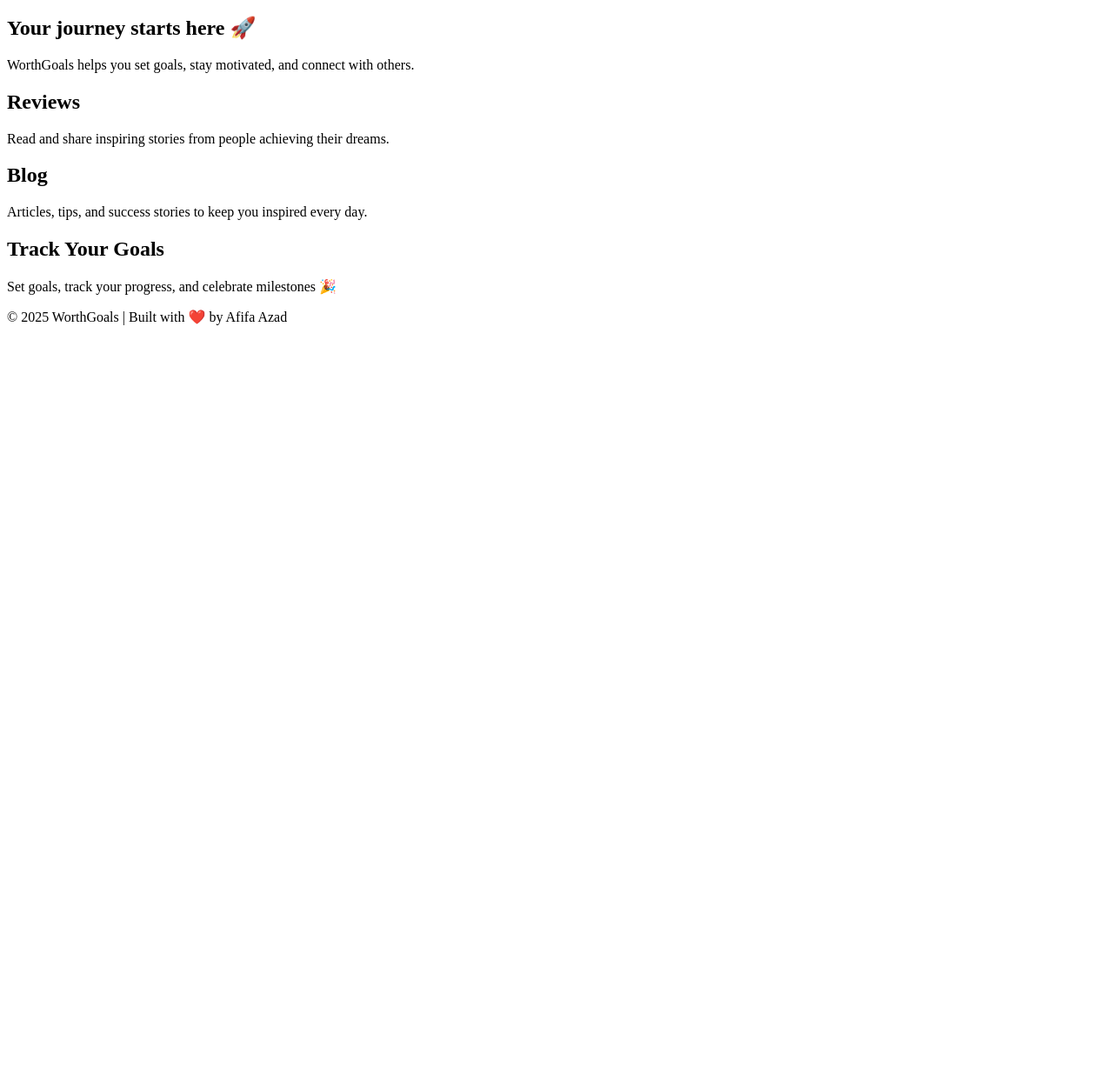
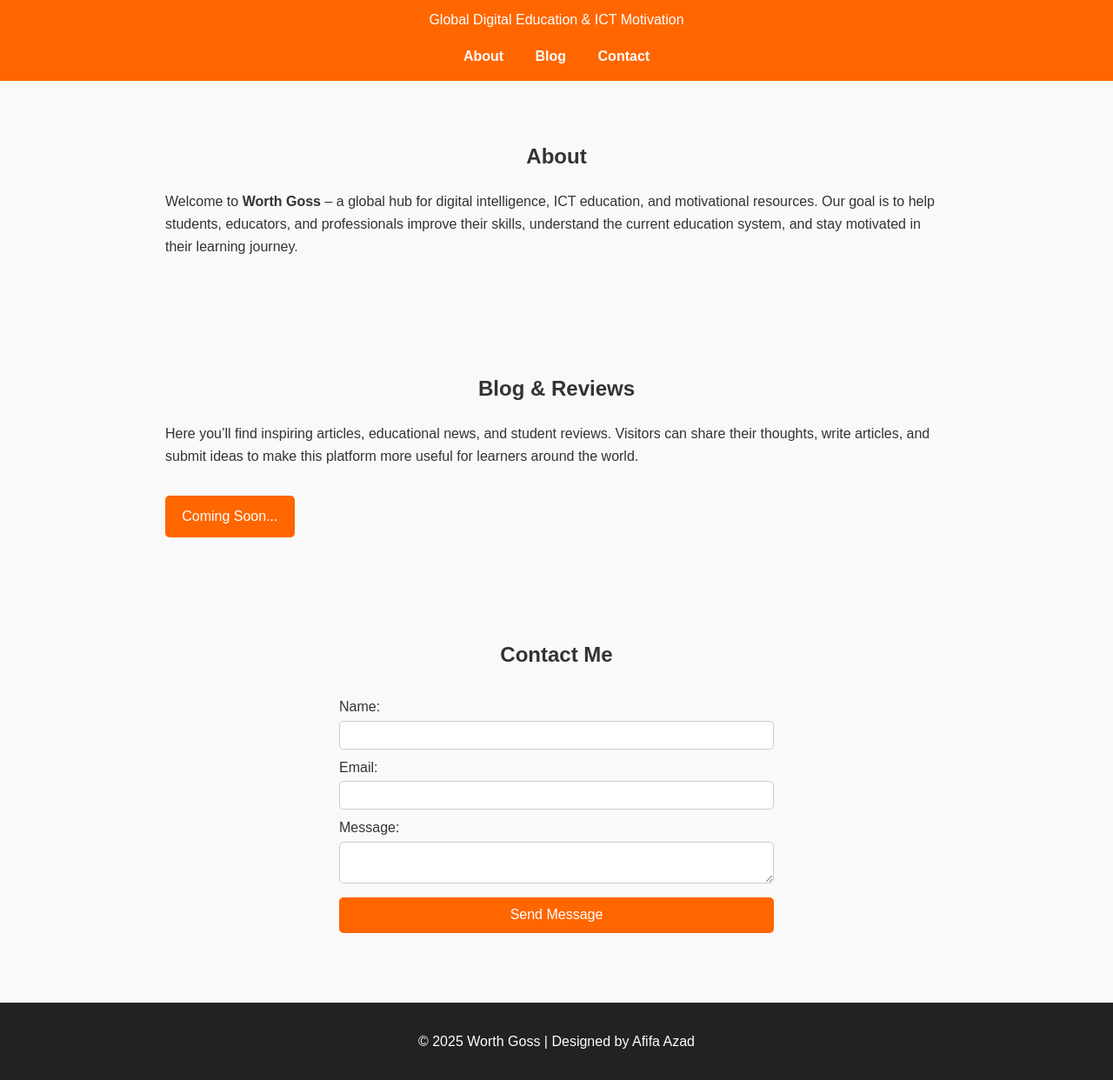
Before and after one commit to azadafifa25-tech/Worth-Goss, a plain HTML site: page index.html in a window 1280 px wide. Shown: the part 100-1342 px from the top of the page at 87% size. Before the commit the page ends 800 px from the top, so only its background shows below. Drawn offline with Linux system fonts and the light colour scheme.

Commit message:
Update index.html

```diff
--- a/index.html
+++ b/index.html
@@ -3,59 +3,135 @@
 <head>
   <meta charset="UTF-8">
   <meta name="viewport" content="width=device-width, initial-scale=1.0">
-
-  <!-- SEO Essentials -->
-  <title>WorthGoals - Achieve Your Dreams</title>
-  <meta name="description" content="WorthGoals helps you track goals, share reviews, read blogs, and stay motivated. Join the community and achieve your dreams!">
-  <meta name="keywords" content="WorthGoals, goals, motivation, reviews, blog, success, community">
-  <meta name="author" content="Afifa Azad">
-
-  <!-- Social Media Sharing -->
-  <meta property="og:title" content="WorthGoals - Achieve Your Dreams">
-  <meta property="og:description" content="WorthGoals is a digital space to set goals, share stories, and stay motivated.">
-  <meta property="og:type" content="website">
-  <meta property="og:url" content="https://azadafifa25-tech.github.io/worthgoals/">
-  <meta property="og:image" content="https://azadafifa25-tech.github.io/worthgoals/images/cover.jpg">
-
-  <!-- Favicon (optional) -->
-  <link rel="icon" href="favicon.ico" type="image/x-icon">
+  <title>Worth Goss - Digital Education Hub</title>
+  <style>
+    body {
+      margin: 0;
+      font-family: Arial, sans-serif;
+      line-height: 1.6;
+      background: #f9f9f9;
+      color: #333;
+    }
+    header {
+      background: #ff6600;
+      color: #fff;
+      padding: 1rem 2rem;
+      text-align: center;
+    }
+    nav {
+      margin-top: 1rem;
+    }
+    nav a {
+      color: white;
+      text-decoration: none;
+      margin: 0 1rem;
+      font-weight: bold;
+    }
+    nav a:hover {
+      text-decoration: underline;
+    }
+    .section {
+      padding: 3rem 2rem;
+      max-width: 900px;
+      margin: auto;
+    }
+    h1, h2 {
+      text-align: center;
+    }
+    .btn {
+      display: inline-block;
+      background: #ff6600;
+      color: #fff;
+      padding: 0.7rem 1.2rem;
+      text-decoration: none;
+      border-radius: 5px;
+      margin-top: 1rem;
+    }
+    form {
+      display: flex;
+      flex-direction: column;
+      max-width: 500px;
+      margin: auto;
+    }
+    form label {
+      margin: 0.5rem 0 0.2rem;
+    }
+    form input, form textarea {
+      padding: 0.5rem;
+      border: 1px solid #ccc;
+      border-radius: 5px;
+    }
+    form button {
+      margin-top: 1rem;
+      padding: 0.7rem;
+      border: none;
+      background: #ff6600;
+      color: #fff;
+      font-size: 1rem;
+      border-radius: 5px;
+      cursor: pointer;
+    }
+    form button:hover {
+      background: #e55b00;
+    }
+    footer {
+      background: #222;
+      color: #fff;
+      text-align: center;
+      padding: 1rem;
+      margin-top: 2rem;
+    }
+  </style>
 </head>
-
 <body>
   <header>
-    <h1>Welcome to WorthGoals</h1>
+    <h1>Worth Goss</h1>
+    <p>Global Digital Education & ICT Motivation</p>
     <nav>
-      <a href="#home">Home</a>
-      <a href="#reviews">Reviews</a>
+      <a href="#about">About</a>
       <a href="#blog">Blog</a>
-      <a href="#goals">Goals</a>
+      <a href="#contact">Contact</a>
     </nav>
   </header>
 
-  <section id="home">
-    <h2>Your journey starts here 🚀</h2>
-    <p>WorthGoals helps you set goals, stay motivated, and connect with others.</p>
+  <section id="about" class="section">
+    <h2>About</h2>
+    <p>
+      Welcome to <strong>Worth Goss</strong> – a global hub for digital intelligence,
+      ICT education, and motivational resources. Our goal is to help students,
+      educators, and professionals improve their skills, understand the current
+      education system, and stay motivated in their learning journey.
+    </p>
   </section>
 
-  <section id="reviews">
-    <h2>Reviews</h2>
-    <p>Read and share inspiring stories from people achieving their dreams.</p>
+  <section id="blog" class="section">
+    <h2>Blog & Reviews</h2>
+    <p>
+      Here you’ll find inspiring articles, educational news, and student reviews.
+      Visitors can share their thoughts, write articles, and submit ideas to make
+      this platform more useful for learners around the world.
+    </p>
+    <a href="#" class="btn">Coming Soon...</a>
   </section>
 
-  <section id="blog">
-    <h2>Blog</h2>
-    <p>Articles, tips, and success stories to keep you inspired every day.</p>
-  </section>
+  <section id="contact" class="section">
+    <h2>Contact Me</h2>
+    <form action="https://formspree.io/f/xldwenko" method="POST">
+      <label for="name">Name:</label>
+      <input type="text" id="name" name="name" required>
 
-  <section id="goals">
-    <h2>Track Your Goals</h2>
-    <p>Set goals, track your progress, and celebrate milestones 🎉</p>
+      <label for="email">Email:</label>
+      <input type="email" id="email" name="_replyto" required>
+
+      <label for="message">Message:</label>
+      <textarea id="message" name="message" required></textarea>
+
+      <button type="submit">Send Message</button>
+    </form>
   </section>
 
   <footer>
-    <p>&copy; 2025 WorthGoals | Built with ❤️ by Afifa Azad</p>
+    <p>&copy; 2025 Worth Goss | Designed by Afifa Azad</p>
   </footer>
-
-  <script src="script.js"></script>
 </body>
 </html>
```
